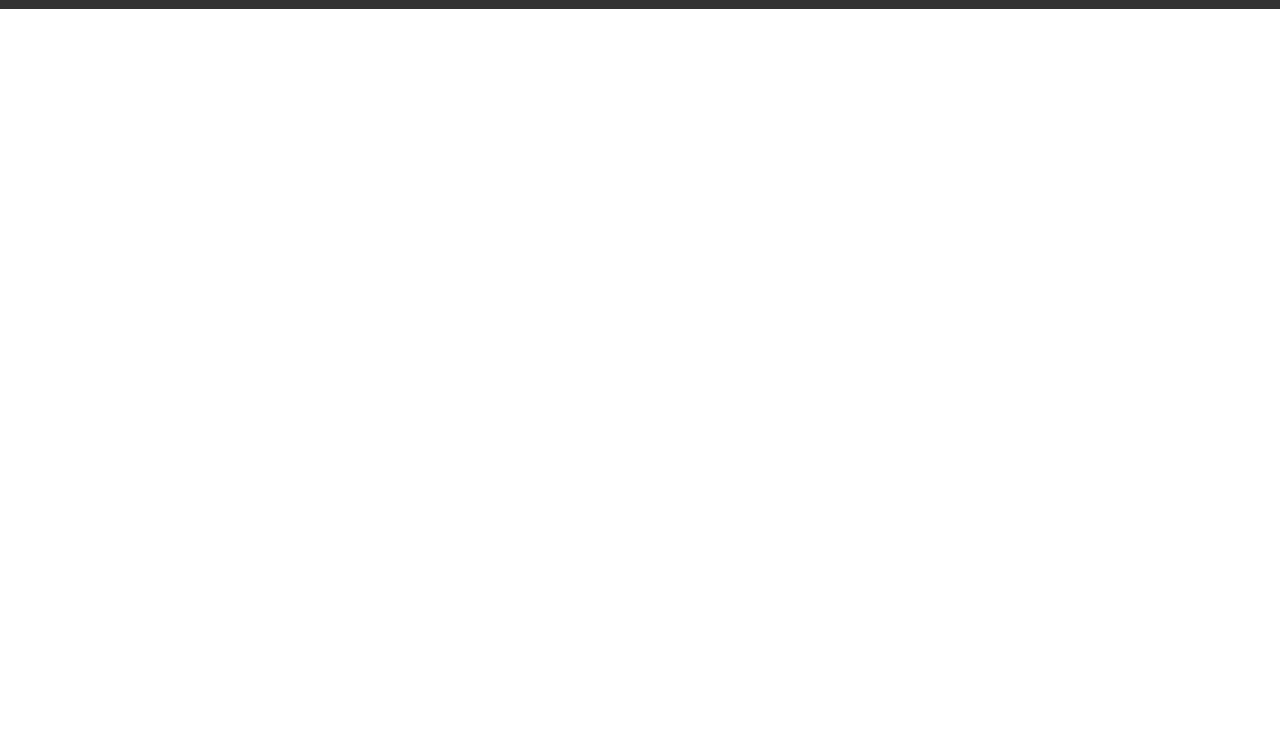
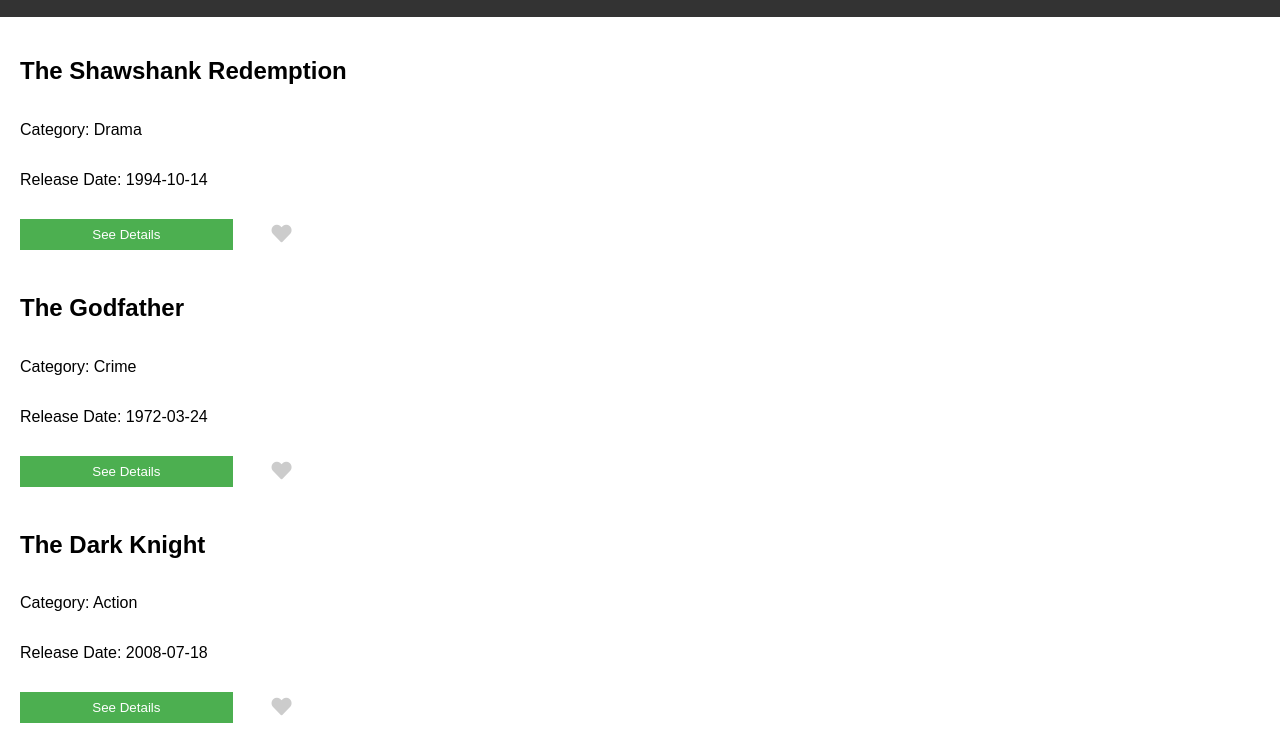
Before and after one commit to ahasannahid/Movie-Listing-Application, a plain HTML site: page MovieList.html in a window 1280 px wide. Shown: the part 95-839 px from the top of the page. Before the commit the page ends 800 px from the top, so only its background shows below. Drawn offline with nearby package versions, Linux system fonts and the light colour scheme.

Commit message:
show all movies

```diff
--- a/Assets/css/movies.css
+++ b/Assets/css/movies.css
@@ -1,51 +1,4 @@
-.container {
-    padding: 20px;
-}
-.movie {
-    display: flex;
-    margin-bottom: 20px;
-    flex-direction: column;
-}
-.movie-details {
-    background-color: #1E90FF;
-    color: white;
-    padding: 10px;
-    margin-left: 10px;
-    display: none;
-    flex-direction: column;
-}
-.show-details {
-    display: block;
-}
-.favorite-button {
-    background: none;
-    border: none;
-    cursor: pointer;
-    font-size: 20px;
-    color: #ccc;
-    margin-left: 10px;
-    width: 5px;
-}
-.favorite-button:hover {
-    background: none;
-    color: rgb(222, 113, 113);
-}
-.favorite-button.favorited {
-    color: red;
-}
-.details-favorite-container {
-    display: flex;
-    justify-content: space-between;
-    width: 300px;
-    align-items: center;
-    margin-top: 10px;
-}
-.show-details {
-    flex: 8;
-}
-.favorite-button {
-    flex: 2;
-}
+
 
 body {
     font-family: Arial, sans-serif;
--- a/Assets/js/index.js
+++ b/Assets/js/index.js
@@ -0,0 +1,85 @@
+const movies = [
+    { "title": "The Shawshank Redemption", "cast": "Tim Robbins, Morgan Freeman", "category": "Drama", "releaseDate": "1994-10-14", "budget": "$25 million" },
+    { "title": "The Godfather", "cast": "Marlon Brando, Al Pacino", "category": "Crime", "releaseDate": "1972-03-24", "budget": "$6-7 million" },
+    { "title": "The Dark Knight", "cast": "Christian Bale, Heath Ledger", "category": "Action", "releaseDate": "2008-07-18", "budget": "$185 million" },
+    { "title": "Pulp Fiction", "cast": "John Travolta, Uma Thurman", "category": "Crime", "releaseDate": "1994-10-14", "budget": "$8-8.5 million" },
+    { "title": "The Lord of the Rings: The Return of the King", "cast": "Elijah Wood, Viggo Mortensen", "category": "Adventure", "releaseDate": "2003-12-17", "budget": "$94 million" },
+    { "title": "Forrest Gump", "cast": "Tom Hanks, Robin Wright", "category": "Drama", "releaseDate": "1994-07-06", "budget": "$55 million" },
+    { "title": "Inception", "cast": "Leonardo DiCaprio, Joseph Gordon-Levitt", "category": "Action", "releaseDate": "2010-07-16", "budget": "$160-190 million" },
+    { "title": "The Matrix", "cast": "Keanu Reeves, Laurence Fishburne", "category": "Action", "releaseDate": "1999-03-31", "budget": "$63 million" },
+    { "title": "Gladiator", "cast": "Russell Crowe, Joaquin Phoenix", "category": "Action", "releaseDate": "2000-05-05", "budget": "$103 million" },
+    { "title": "The Silence of the Lambs", "cast": "Jodie Foster, Anthony Hopkins", "category": "Thriller", "releaseDate": "1991-02-14", "budget": "$19 million" },
+    { "title": "Schindler's List", "cast": "Liam Neeson, Ben Kingsley", "category": "Drama", "releaseDate": "1993-12-15", "budget": "$22 million" },
+    { "title": "Avatar", "cast": "Sam Worthington, Zoe Saldana", "category": "Adventure", "releaseDate": "2009-12-18", "budget": "$237 million" }
+];
+
+function displayMovies(movieArray) {
+    const movieListDiv = document.getElementById("movieList");
+    movieListDiv.innerHTML = "";
+
+    movieArray.forEach(movie => {
+        const movieDiv = document.createElement("div");
+        movieDiv.classList.add("movie");
+
+        const title = document.createElement("h2");
+        title.textContent = movie.title;
+        movieDiv.appendChild(title);
+
+        const category = document.createElement("p");
+        category.textContent = "Category: " + movie.category;
+        movieDiv.appendChild(category);
+
+        const releaseDate = document.createElement("p");
+        releaseDate.textContent = "Release Date: " + movie.releaseDate;
+        movieDiv.appendChild(releaseDate);
+
+        const detailsFavoriteContainer = document.createElement("div");
+        detailsFavoriteContainer.classList.add("details-favorite-container");
+
+        const detailsButton = document.createElement("button");
+        detailsButton.textContent = "See Details";
+        detailsButton.classList.add("show-details");
+        detailsButton.addEventListener("click", function() {
+            toggleDetails(movieDiv);
+        });
+        detailsFavoriteContainer.appendChild(detailsButton);
+
+        const favoriteButton = document.createElement("button");
+        favoriteButton.innerHTML = "<i class='fas fa-heart'></i>";
+        favoriteButton.classList.add("favorite-button");
+        favoriteButton.addEventListener("click", function(event) {
+            event.stopPropagation();
+            toggleFavorite(movie);
+        });
+        detailsFavoriteContainer.appendChild(favoriteButton);
+
+        movieDiv.appendChild(detailsFavoriteContainer);
+
+        const detailsContainer = document.createElement("div");
+        detailsContainer.classList.add("movie-details");
+
+        const cast = document.createElement("p");
+        cast.textContent = "Cast: " + movie.cast;
+        detailsContainer.appendChild(cast);
+
+        const budget = document.createElement("p");
+        budget.textContent = "Budget: " + movie.budget;
+        detailsContainer.appendChild(budget);
+
+        movieDiv.appendChild(detailsContainer);
+
+        movieListDiv.appendChild(movieDiv);
+    });
+
+    movieArray.forEach(movie => {
+        displayFavoriteIcon(movie);
+    });
+}
+
+displayMovies(movies);
+
+
+function showAllMovies() {
+    document.getElementById("searchInput").value = "";
+    displayMovies(movies);
+}
--- a/MovieList.html
+++ b/MovieList.html
@@ -1,23 +1,86 @@
 <!DOCTYPE html>
 <html lang="en">
+
 <head>
     <meta charset="UTF-8">
     <meta name="viewport" content="width=device-width, initial-scale=1.0">
-    <title>MoMovie Listing Applicationvie</title>
+    <title>Movie Listing Application</title>
     <link rel="stylesheet" href="./Assets/css/movies.css">
     <link rel="stylesheet" href="https://cdnjs.cloudflare.com/ajax/libs/font-awesome/5.15.4/css/all.min.css">
-    <script src="https://cdn.tailwindcss.com"></script>
+    <!-- <script src="https://cdn.tailwindcss.com"></script> -->
+
+    <style>
+        .container {
+            padding: 20px;
+        }
+
+        .movie {
+            display: flex;
+            margin-bottom: 20px;
+            flex-direction: column;
+        }
+
+        .movie-details {
+            background-color: #1E90FF;
+            color: white;
+            padding: 10px;
+            margin-left: 10px;
+            display: none;
+            flex-direction: column;
+        }
+
+        .show-details {
+            display: block;
+        }
+
+        .favorite-button {
+            background: none;
+            border: none;
+            cursor: pointer;
+            font-size: 20px;
+            color: #ccc;
+            margin-left: 10px;
+            width: 5px;
+        }
+
+        .favorite-button:hover {
+            background: none;
+            color: rgb(222, 113, 113);
+        }
+
+        .favorite-button.favorited {
+            color: red;
+        }
+
+        .details-favorite-container {
+            display: flex;
+            justify-content: space-between;
+            width: 300px;
+            align-items: center;
+            margin-top: 10px;
+        }
+
+        .show-details {
+            flex: 8;
+        }
+
+        .favorite-button {
+            flex: 2;
+        }
+    </style>
 
 </head>
+
 <body>
     <header>
         <h1 class="font-semibold text-violet-600">Movie Listing Application</h1>
         <input type="text" id="searchInput" placeholder="Search movies...">
-        <button >Search</button>
-        <button >See All Movies</button>
-        <button >Show Favorite Movies</button>
+        <button>Search</button>
+        <button>See All Movies</button>
+        <button>Show Favorite Movies</button>
     </header>
     <div class="container" id="movieList"></div>
     <script src="./Assets/js/index.js"></script>
 </body>
+
 </html>
```
